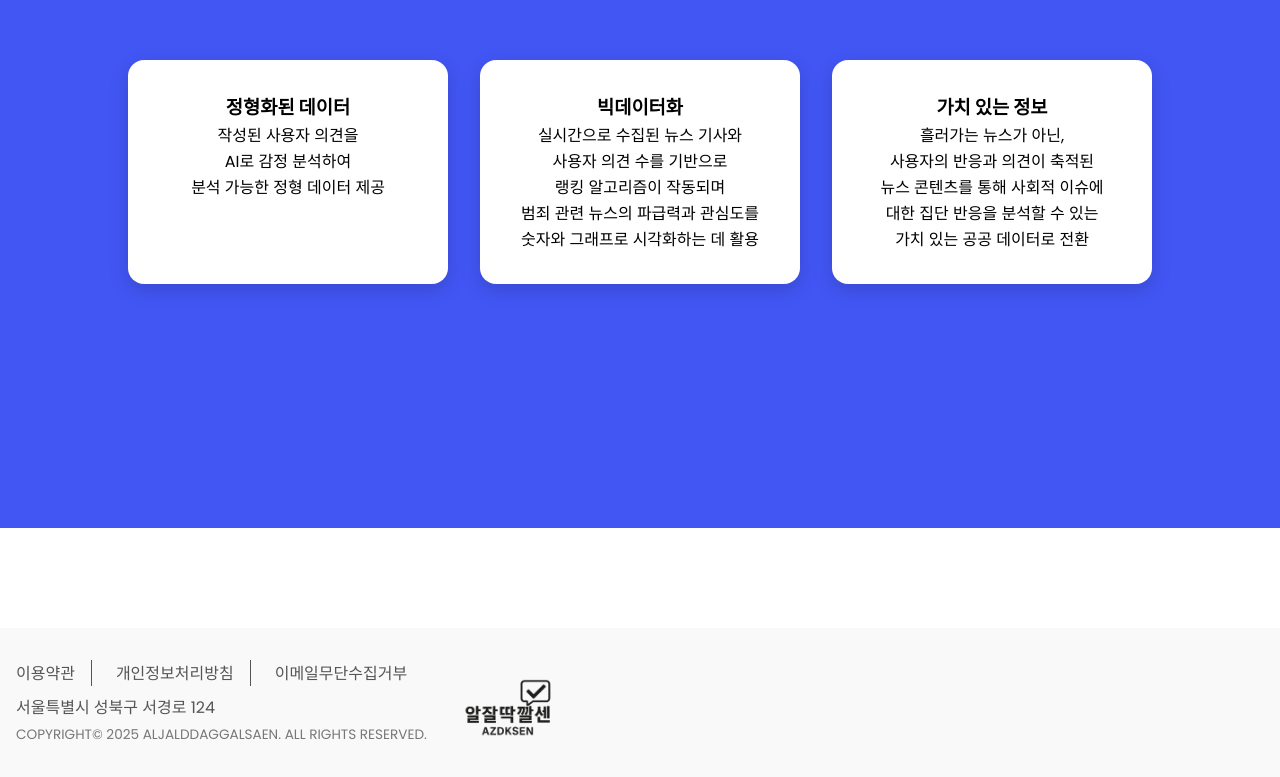
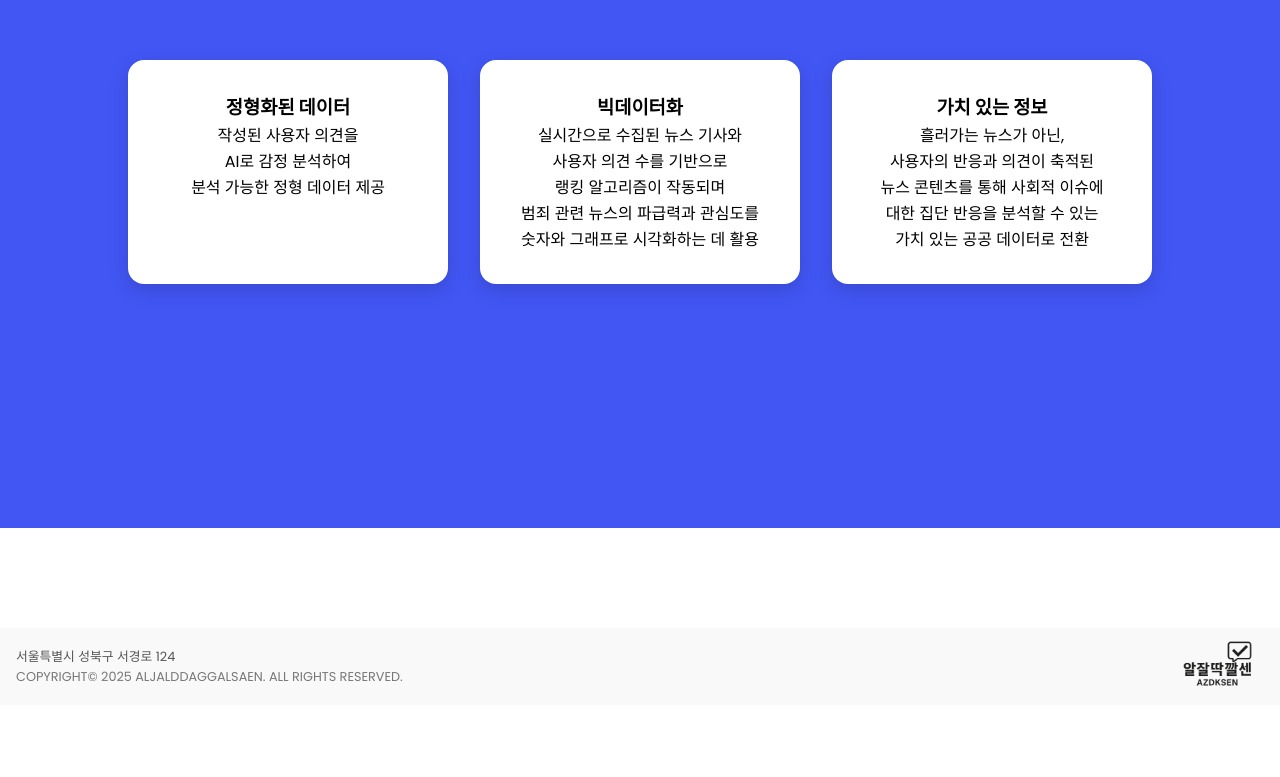
Before and after one commit to kdhdd/SW_FRONTEND, a React (Vite) app: page /about in a window 1280 px wide. Shown: the part 1127-1904 px from the top of the page. After the commit the page ends 1832 px from the top, so only its background shows below. Built offline with nearby package versions, Linux system fonts and the light colour scheme; a web font is replaced by a local one; what chartjs-plugin-datalabels would draw is missing.

Commit message:
:lipstick: Footer 일부 수정

```diff
--- a/src/components/common/Footer.jsx
+++ b/src/components/common/Footer.jsx
@@ -5,83 +5,50 @@ function Footer() {
   return (
     <FooterWrapper>
       <TextSection>
-                <FooterLinks>
-                    <li><a href="#">이용약관</a></li>
-                    <li><a href="#">개인정보처리방침</a></li>
-                    <li><a href="#">이메일무단수집거부</a></li>
-                </FooterLinks>
-
         <Address>서울특별시 성북구 서경로 124</Address>
         <Copy>COPYRIGHT© 2025 ALJALDDAGGALSAEN. ALL RIGHTS RESERVED.</Copy>
+      </TextSection>
 
+      {/* ❗ TextSection 밖으로 이동 */}
       <LogoBox>
-                    <img src="/src/assets/teamlogo.png" alt="알잘딱깔센 로고"/>
+        <img src="/src/assets/teamlogo.png" alt="알잘딱깔센 로고" />
       </LogoBox>
-            </TextSection>
     </FooterWrapper>
   );
 }
 
+export default Footer;
 
-export default Footer;
+/* ────────── styled-components ────────── */
 
 const FooterWrapper = styled.footer`
   width: 100%;
-    align-items: flex-start;
-    background-color: #f9f9f9;
-    padding: 2rem 1rem;
+  display: flex;                 /* 한 줄 */
+  justify-content: space-between;/* 좌우 끝 정렬 */
+  align-items: center;           /* 수직 가운데 */
+  padding: 0.75rem 1rem;         /* 높이도 살짝 축소 */
+  background: #f9f9f9;
   color: #555;
+  font-size: 0.8rem;
 `;
 
 const TextSection = styled.div`
-    position: relative;
   max-width: 550px;
-    padding-right: 100px;
-`;
-
-const FooterLinks = styled.ul`
-    display: flex;
-    gap: 1.5rem;
-    list-style: none;
-    padding: 0;
-    margin-bottom: 0.5rem;
-
-    li {
-        border-right: 1px solid #555;
-        padding-right: 1rem;
-    }
-
-    li:last-child {
-        border-right: none;
-    }
-
-    a {
-        text-decoration: none;
-        color: #555;
-
-        &:hover {
-            color: #000;
-        }
-    }
+  line-height: 1.25;
 `;
 
 const Address = styled.address`
   font-style: normal;
-    margin-bottom: 0.3rem;
+  margin: 0 0 0.25rem 0;
 `;
 
 const Copy = styled.p`
-    font-size: 0.85rem;
+  margin: 0;
   color: #777;
-    margin-bottom: 0;
 `;
 
 const LogoBox = styled.div`
-    position: absolute;
-    bottom: 0;
-    right: 0;
-
   img {
-        height: 60px;
+    height: 48px;               /* 필요하면 크기 조정 */
   }
 `;
```
Lines whose indentation alone changed are shown as unchanged.
